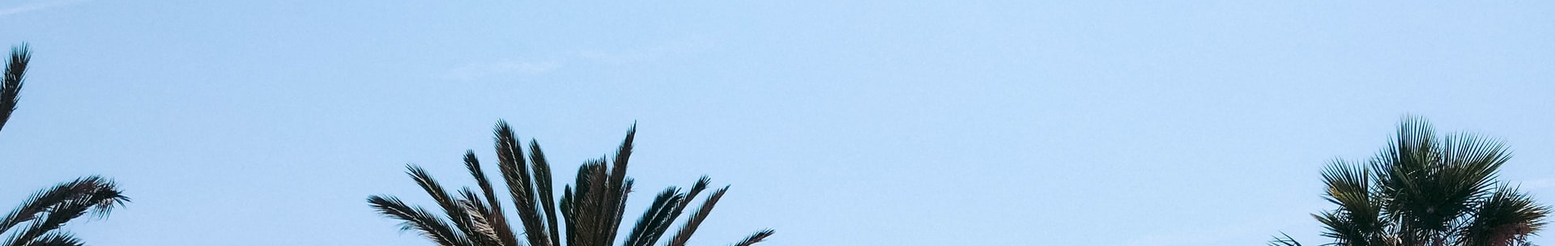
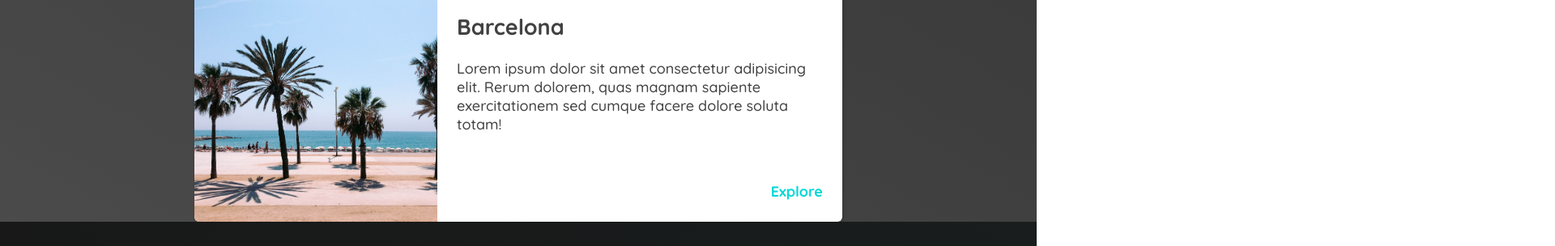
Before and after one commit to DawidCzerwinskii/travel-page, a plain HTML site: page places.html in a window 1280 px wide. Shown: the part 105-409 px from the top of the page at 81% size, 1920 px wide, since content can reach past the window. Drawn offline with Linux system fonts and the light colour scheme.

Commit message:
card style

```diff
--- a/places.css
+++ b/places.css
@@ -0,0 +1,46 @@
+body {
+  background: linear-gradient(30deg, rgb(77, 77, 77), rgb(58, 58, 58));
+}
+
+header {
+  position: static;
+}
+
+main ul {
+  width: 800px;
+  margin: 0 auto;
+}
+
+main li {
+  display: flex;
+  background-color: white;
+  box-shadow: 1px 1px 4px rgba(0, 0, 0, 0.2);
+  border-radius: 6px;
+  overflow: hidden;
+}
+
+main li img {
+  width: 300px;
+  height: 280px;
+  object-fit: cover;
+}
+
+.item-content {
+  padding: 0 24px;
+  font-family: 'Quicksand', sans-serif;
+  font-size: large;
+  color: rgb(66, 65, 65);
+}
+
+.actions {
+  display: flex;
+  justify-content: end;
+  margin-top: 50px;
+  padding: 10px 0;
+}
+
+.actions a {
+  color: rgb(5, 215, 215);
+  font-weight: bold;
+  text-decoration: none;
+}
--- a/places.html
+++ b/places.html
@@ -6,8 +6,8 @@
       href="https://fonts.googleapis.com/css2?family=Raleway:wght@700&family=Oleo+Script:wght@700&family=Quicksand:wght@300;500;700&display=swap"
       rel="stylesheet"
     />
+    <link rel="stylesheet" href="/shared.css" />
     <link rel="stylesheet" href="/places.css" />
-    <link rel="stylesheet" href="/shared.css" />
     <title>Destinations</title>
   </head>
   <body>
@@ -29,11 +29,12 @@
           <img src="/images/places/barcelona.jpg" alt="City of Barcelona" />
           <div class="item-content">
             <h2>Barcelona</h2>
-            <p>Lorem ipsum, dolor sit amet consectetur adipisicing elit. Nesciunt, dolore...
+            <p>
+              Lorem ipsum dolor sit amet consectetur adipisicing elit. Rerum dolorem, quas magnam sapiente exercitationem sed cumque facere dolore soluta totam!
             </p>
-          </div>
-          <div class="actions">
-            <a href="https://en.wikipedia.org/wiki/Barcelona">Explore</a>
+            <div class="actions">
+              <a href="https://en.wikipedia.org/wiki/Barcelona">Explore</a>
+            </div>
           </div>
         </li>
       </ul>
```
